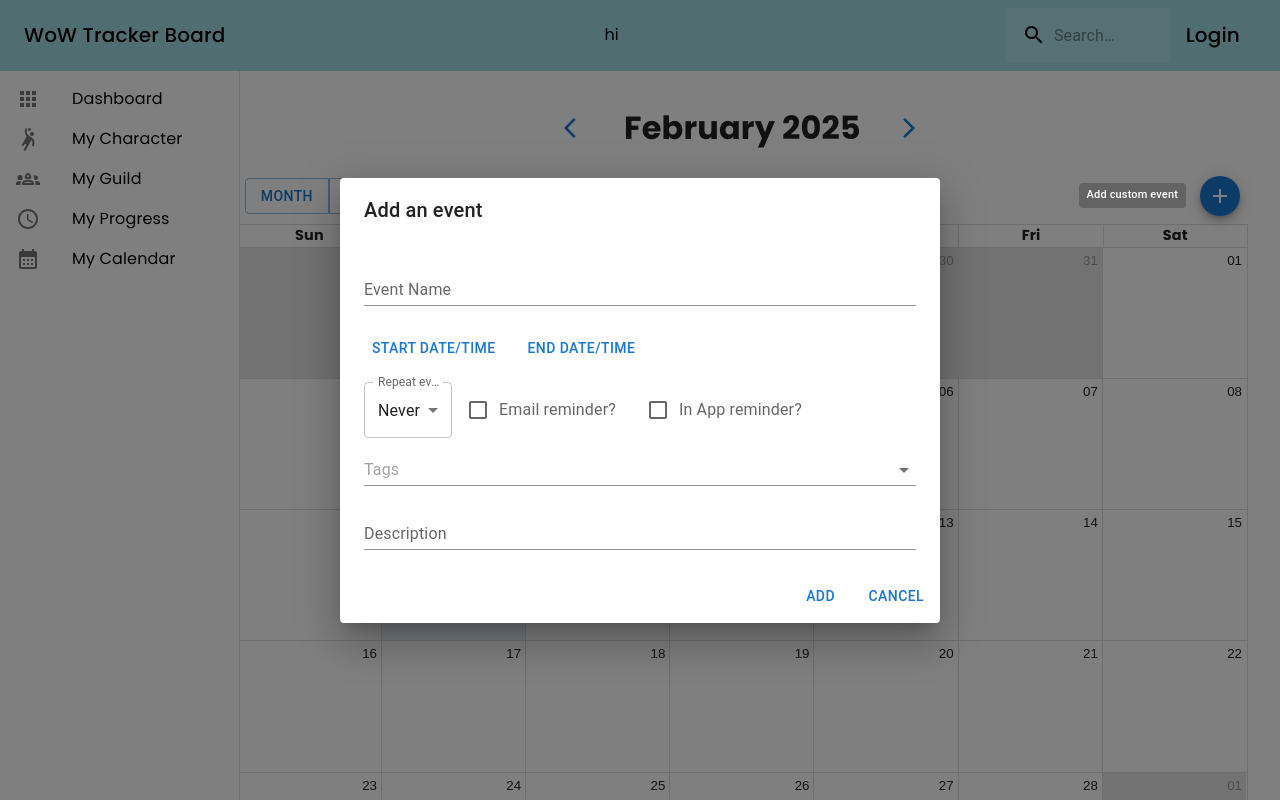
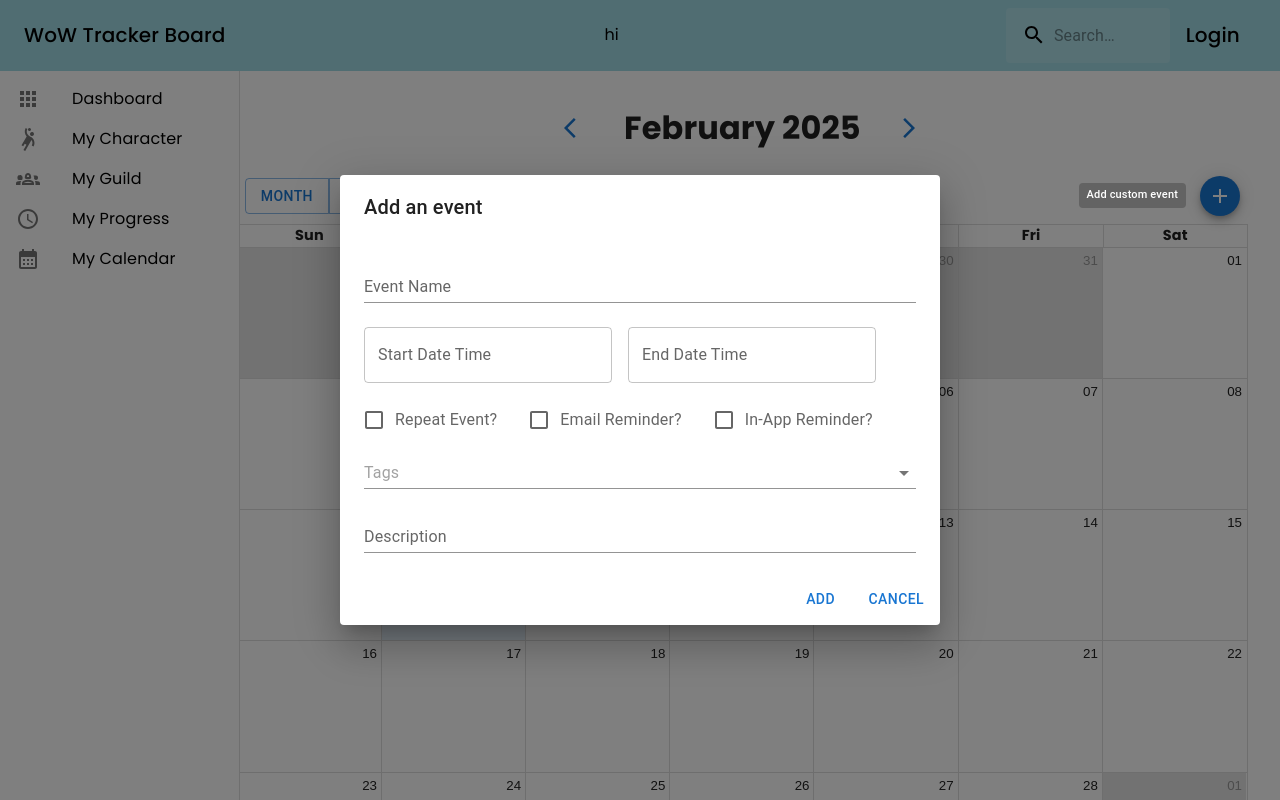
Before and after one commit to kattschmidtt/wow-tracker-dashboard, a React (Vite) app in the folder client/: page /my-calendar in a window 1280 px wide. Both pictures are taken after a click on the button 1220 px from the left and 196 px from the top of the page. Shown: the top 800 px of the page. Built offline with nearby package versions, Linux system fonts and the light colour scheme; no server answers; a web font is replaced by a local one.

Commit message:
moved to using a Calendar context because I cba to do prop drilling and state lifting for more than 1 component

```diff
--- a/client/package.json
+++ b/client/package.json
@@ -22,7 +22,7 @@
     "axios": "^1.7.3",
     "boring-avatars": "^1.10.2",
     "date-fns": "^3.6.0",
-    "dayjs": "^1.11.12",
+    "dayjs": "^1.11.13",
     "react": "^18.2.0",
     "react-beautiful-dnd": "^13.1.1",
     "react-big-calendar": "^1.15.0",
--- a/client/src/components/Calendar/CalendarToolbar.tsx
+++ b/client/src/components/Calendar/CalendarToolbar.tsx
@@ -1,5 +1,6 @@
 import { useState } from "react";
 import InputModal from "../Generics/InputModal";
+import CustomDateTimePicker from "../Generics/CustomDateTimePicker";
 import {
   Box,
   Button,
@@ -20,11 +21,21 @@ import AddIcon from "@mui/icons-material/Add";
 import { ToolbarProps } from "react-big-calendar";
 import ArrowBackIosIcon from "@mui/icons-material/ArrowBackIos";
 import ArrowForwardIosIcon from "@mui/icons-material/ArrowForwardIos";
+import { UserCalendarEventModel } from "../../Models/calendarModel";
+import dayjs, { Dayjs } from "dayjs";
 
 function CalendarToolbar(props: ToolbarProps) {
   const { label, onNavigate, onView } = props; //from react-big-calendar
   const [addEventModalOpen, setAddEventModalOpen] = useState(false);
-  const [repeatEvent, setRepeatEvent] = useState("never"); //auto set to never repeat
+  const [eventName, setEventName] = useState("");
+  const [startDateTime, setStartDateTime] = useState<Dayjs | null>(null);
+  const [endDateTime, setEndDateTime] = useState<Dayjs | null>(null);
+  const [emailOptIn, setEmailOptIn] = useState(false);
+  const [inAppOptIn, setInAppOptIn] = useState(false);
+  const [tags, setTags] = useState<string[]>([]);
+  const [description, setDescription] = useState("");
+  const [repeatEvent, setRepeatEvent] = useState(false);
+  const [repeatOccurrence, setRepeatOccurrence] = useState("never");
 
   //to bring up the add custom event modal
   const handleClickOpen = () => {
@@ -32,6 +43,33 @@ function CalendarToolbar(props: ToolbarProps) {
   };
   const handleClickClose = () => {
     setAddEventModalOpen(false);
+  };
+
+  const handleAddEventSubmit = () => {
+    const eventData: UserCalendarEventModel = {
+      id: Math.floor(Math.random() * 1000000),
+      title: eventName,
+      start: startDateTime?.toDate() || new Date(),
+      end: endDateTime?.toDate() || new Date(),
+      tags: tags,
+      emailOptIn: emailOptIn,
+      inAppOptIn: inAppOptIn,
+      description: description,
+      repeatEvent: repeatEvent,
+      repeatOccurance: repeatOccurrence,
+    };
+
+    const jsonData = JSON.stringify(eventData, null, 2);
+
+    const blob = new Blob([jsonData], { type: "application/json" });
+    const url = URL.createObjectURL(blob);
+    const link = document.createElement("a");
+    link.href = url;
+    link.download = "eventData.json";
+    link.click();
+    URL.revokeObjectURL(url);
+
+    handleClickClose();
   };
 
   return (
@@ -89,7 +127,7 @@ function CalendarToolbar(props: ToolbarProps) {
               close={handleClickClose}
               title={"Add an event"}
               eventType={"Add"}
-              onSubmit={() => alert("i submit")}
+              onSubmit={handleAddEventSubmit}
             >
               <Grid container spacing={2}>
                 {/* Event Name */}
@@ -98,6 +136,8 @@ function CalendarToolbar(props: ToolbarProps) {
                     label="Event Name"
                     variant="standard"
                     fullWidth
+                    value={eventName}
+                    onChange={(e) => setEventName(e.target.value)}
                     margin="normal"
                   />
                 </Grid>
@@ -105,50 +145,73 @@ function CalendarToolbar(props: ToolbarProps) {
                 {/* start and end date/time */}
                 <Grid item xs={12}>
                   <Box display="flex" gap={2}>
-                    <Button
-                      onClick={() =>
-                        alert("this will pop up Date and Time picker")
-                      }
-                    >
-                      Start Date/Time
-                    </Button>
-                    <Button
-                      onClick={() =>
-                        alert("this will pop up Date and Time picker")
-                      }
-                    >
-                      End Date/Time
-                    </Button>
+                    <CustomDateTimePicker
+                      label={"Start Date Time"}
+                      value={startDateTime}
+                      onChange={setStartDateTime}
+                    />
+                    <CustomDateTimePicker
+                      label={"End Date Time"}
+                      value={endDateTime}
+                      onChange={setEndDateTime}
+                    />
                   </Box>
                 </Grid>
 
                 {/* repeat event, email reminder, in app reminder */}
                 <Grid item xs={12}>
                   <Box display="flex" gap={2} alignItems="center">
+                    <FormControlLabel
+                      control={
+                        <Checkbox
+                          checked={repeatEvent}
+                          onChange={(e) => setRepeatEvent(e.target.checked)}
+                        />
+                      }
+                      label="Repeat Event?"
+                    />
+                    {repeatEvent && (
                       <FormControl>
-                      <InputLabel>Repeat event?</InputLabel>
-                      <Select value={repeatEvent} label="Repeat event?">
+                        <InputLabel>Repeat Occurrence</InputLabel>
+                        <Select
+                          value={repeatOccurrence}
+                          label="Repeat Occurrence"
+                          onChange={(e) => setRepeatOccurrence(e.target.value)}
+                        >
                           <MenuItem value={"never"}>Never</MenuItem>
                           <MenuItem value={"daily"}>Daily</MenuItem>
                           <MenuItem value={"weekly"}>Weekly</MenuItem>
+                          <MenuItem value={"monthly"}>Monthly</MenuItem>
                         </Select>
                       </FormControl>
+                    )}
                     <FormControlLabel
-                      control={<Checkbox />}
-                      label="Email reminder?"
+                      control={
+                        <Checkbox
+                          checked={emailOptIn}
+                          onChange={(e) => setEmailOptIn(e.target.checked)}
+                        />
+                      }
+                      label="Email Reminder?"
                     />
                     <FormControlLabel
-                      control={<Checkbox />}
-                      label="In App reminder?"
+                      control={
+                        <Checkbox
+                          checked={inAppOptIn}
+                          onChange={(e) => setInAppOptIn(e.target.checked)}
+                        />
+                      }
+                      label="In-App Reminder?"
                     />
                   </Box>
                 </Grid>
-
                 {/* tags */}
                 <Grid item xs={12}>
                   <Autocomplete
                     multiple
-                    options={["peepee", "poopoo"]}
+                    options={["raid", "important", "guild event"]}
+                    value={tags}
+                    onChange={(_, newVal) => setTags(newVal)}
                     renderInput={(params) => (
                       <TextField
                         {...params}
@@ -164,6 +227,8 @@ function CalendarToolbar(props: ToolbarProps) {
                   <TextField
                     label="Description"
                     fullWidth
+                    value={description}
+                    onChange={(e) => setDescription(e.target.value)}
                     multiline
                     variant="standard"
                   />
--- /dev/null
+++ b/client/src/components/Generics/CustomDateTimePicker.tsx
@@ -0,0 +1,18 @@
+import { DateTimePicker } from "@mui/x-date-pickers/DateTimePicker";
+import { LocalizationProvider } from "@mui/x-date-pickers";
+import { AdapterDayjs } from "@mui/x-date-pickers/AdapterDayjs";
+import dayjs, { Dayjs } from "dayjs";
+interface DateTimeProps {
+  label: string;
+  value: Dayjs | null;
+  onChange: (date: Dayjs | null) => void; //take in a dayjs date
+}
+
+const CustomDateTimePicker = ({ label, value, onChange }: DateTimeProps) => {
+  return (
+    <LocalizationProvider dateAdapter={AdapterDayjs}>
+      <DateTimePicker label={label} value={value} onChange={onChange} />
+    </LocalizationProvider>
+  );
+};
+export default CustomDateTimePicker;
```
Also changed, not shown: client/src/context/CalendarContext.tsx (added, +40 -0 lines), 1 other file (tests, documents, lock files or other folders). Lines whose indentation alone changed are shown as unchanged.
